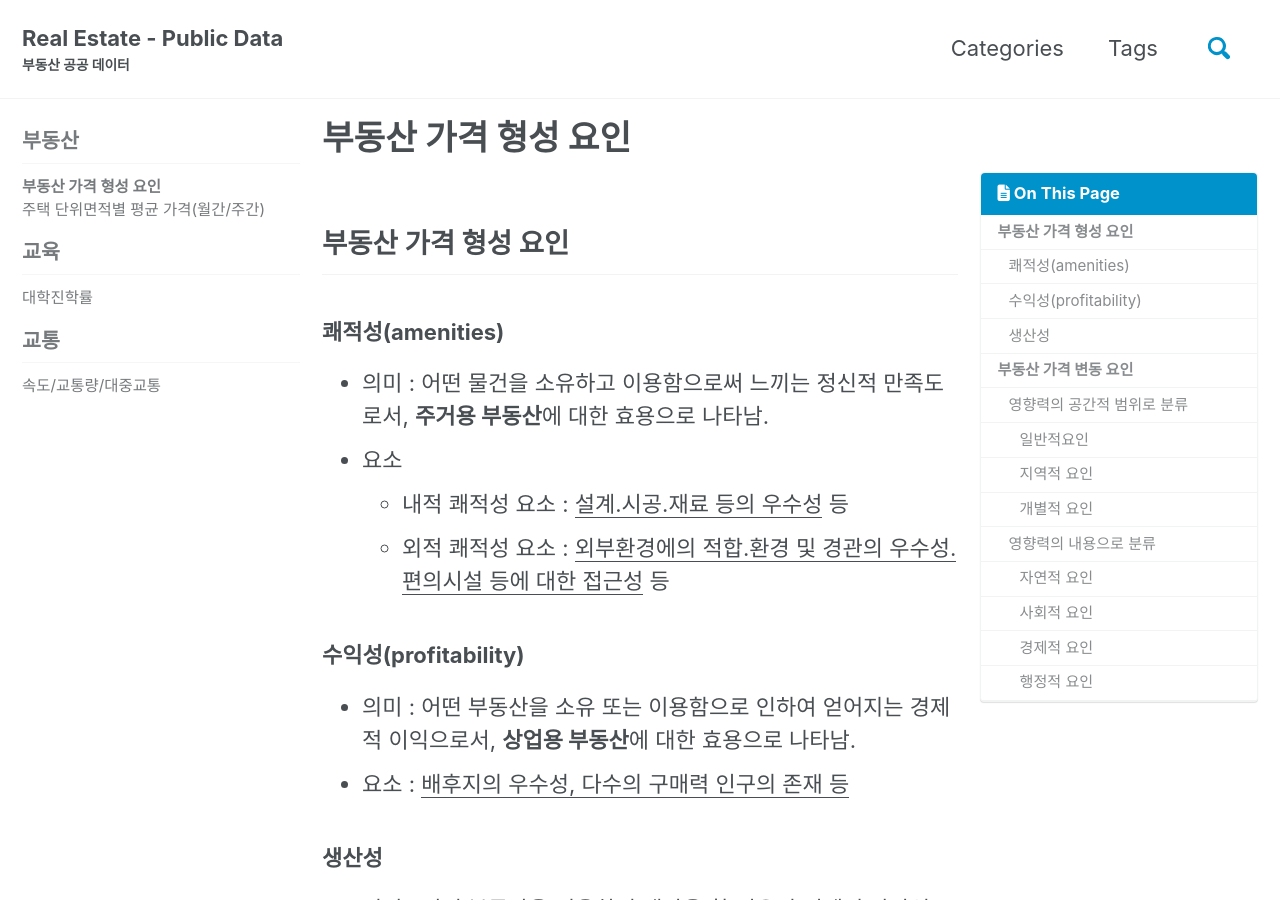
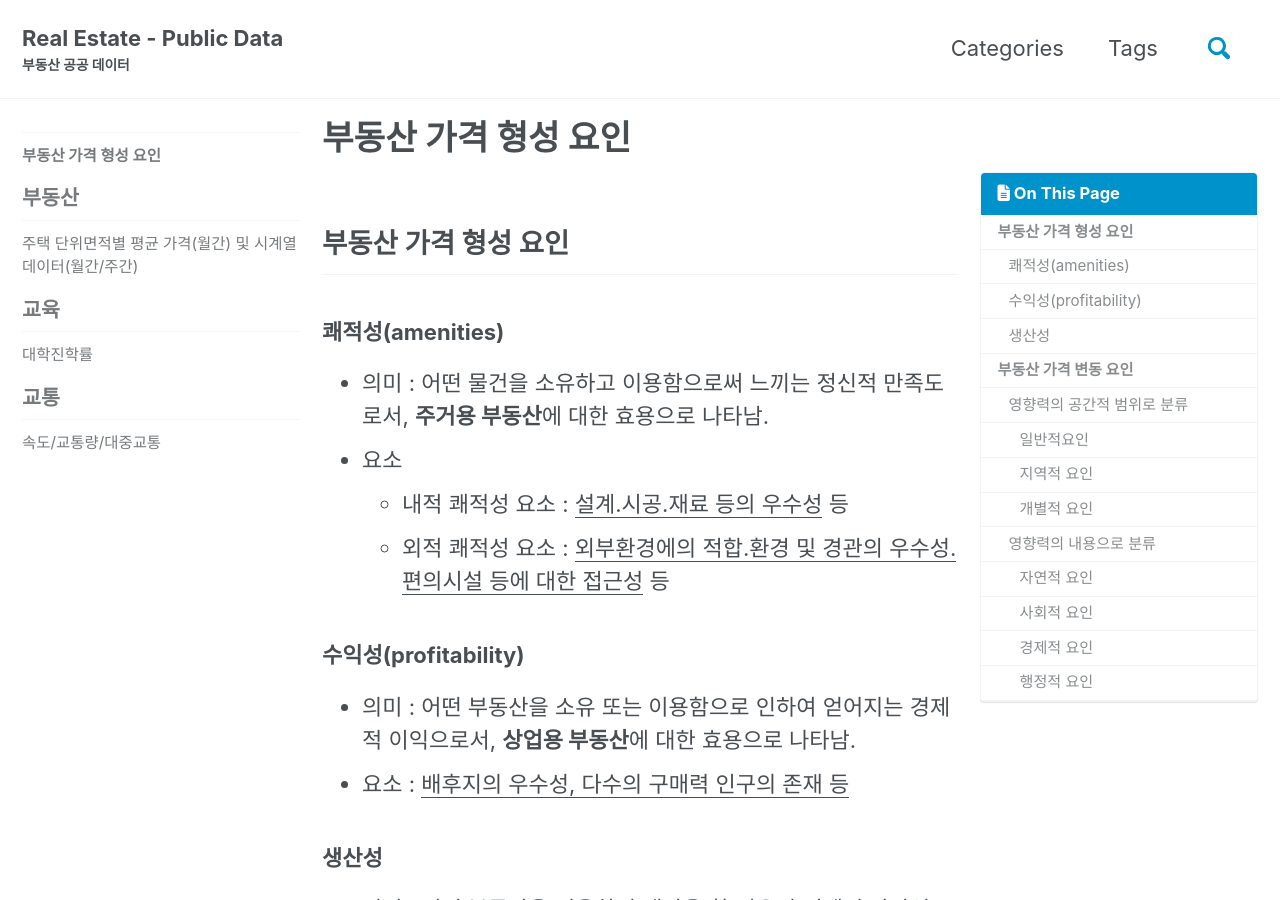
Before and after one commit to nseunghee97/real-estate-public-data, a Jekyll site: the page built from _posts/2019-08-07-부동산-가격형성-요인.md, in a window 1280 px wide and 900 px high. Built offline with Jekyll 4.4.1, drawn with Linux system fonts in a browser that asks for light colours; cached includes are drawn as plain includes; nearby versions of some CDN libraries.

Commit message:
update sidebar

```diff
--- a/_data/navigation.yml
+++ b/_data/navigation.yml
@@ -11,11 +11,13 @@ main:
 
 # sidebar
 docs:
-  - title: "부동산"
+  - title: ""
     children:
       - title: "부동산 가격 형성 요인"
         url : /real-estate/real-estate-factor/
-      - title: "주택 단위면적별 평균 가격(월간/주간)"
+  - title: "부동산"
+    children:
+      - title: "주택 단위면적별 평균 가격(월간) 및 시계열데이터(월간/주간)"
         url : /real-estate/house-price/
   - title: "교육"
     children:
```
